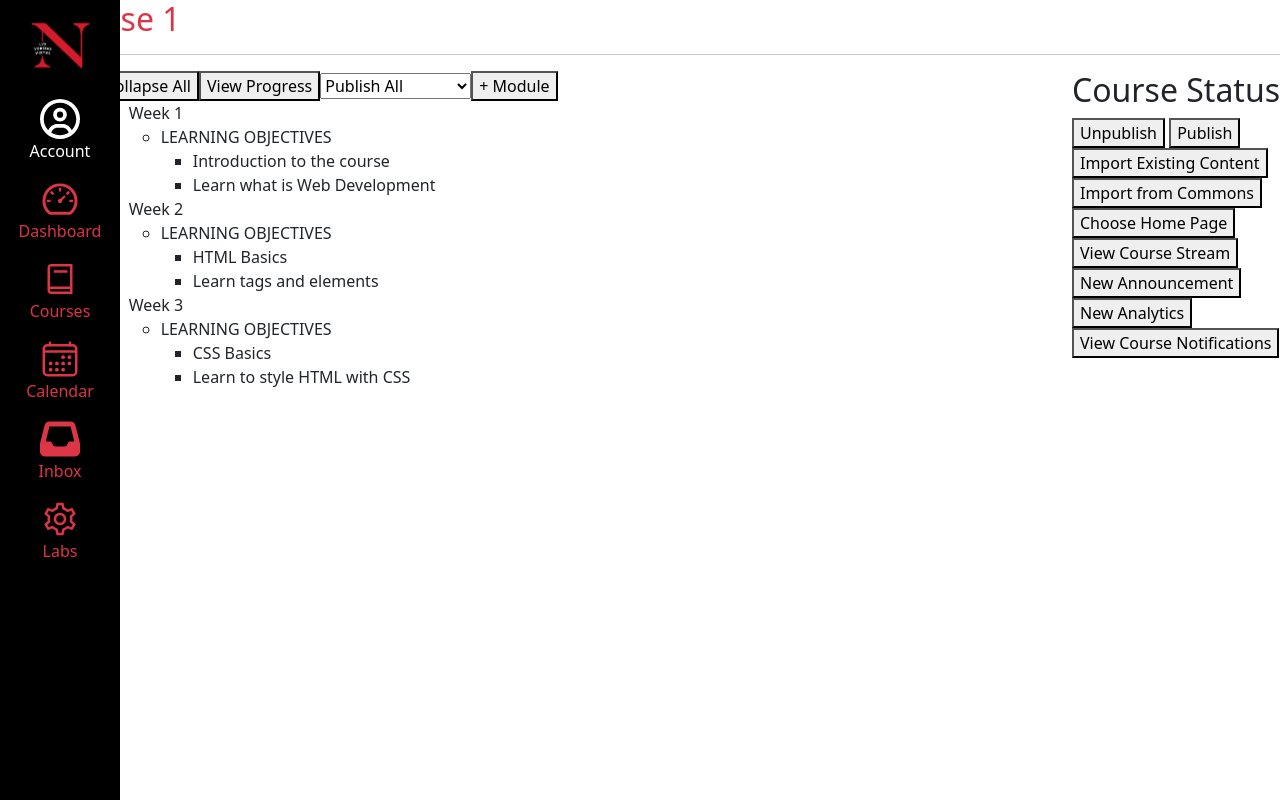
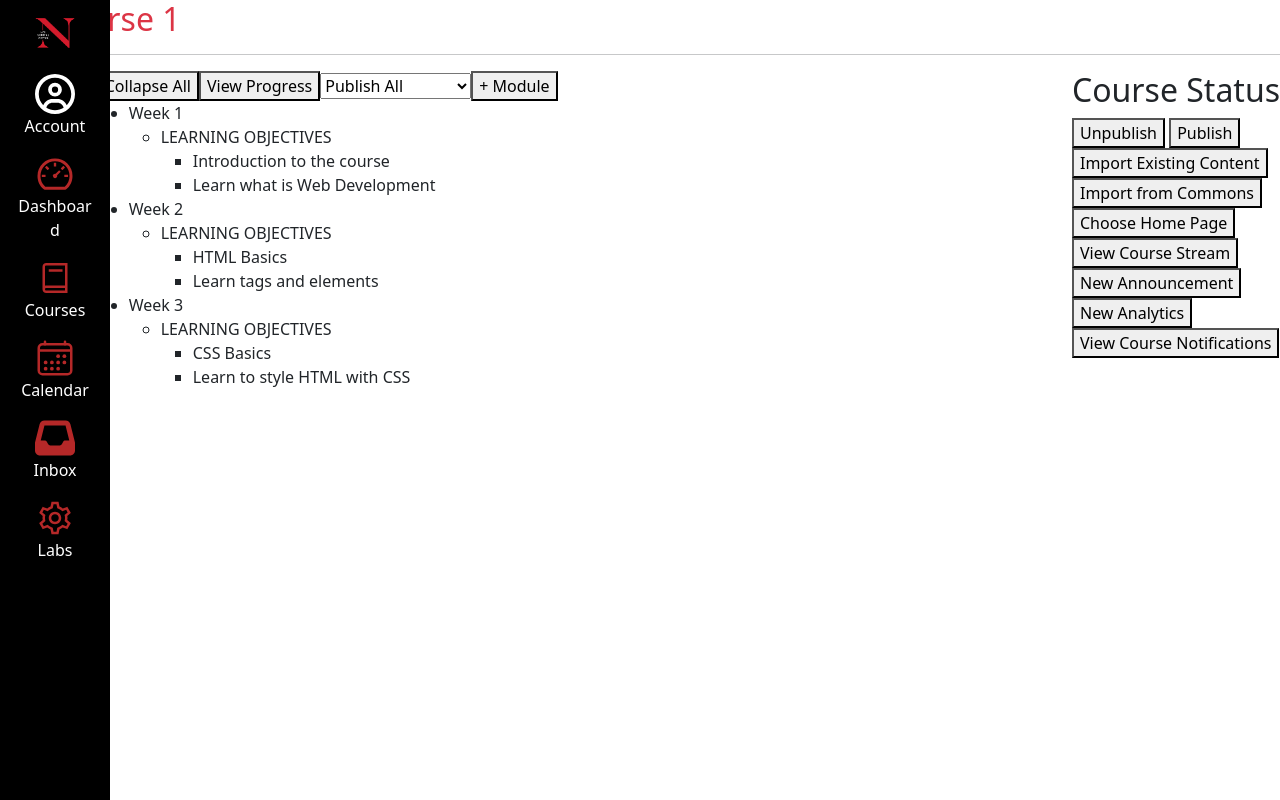
Before and after one commit to LuckyRandomness/kambaz-next-js, a Next.js app: page /courses/1/home in a window 1280 px wide. Built offline with nearby package versions, Linux system fonts and the light colour scheme.

Commit message:
Got sidebar to as small as possible, but still noticeably bigger than Canvas. How to make font size smaller???

```diff
--- a/app/(kambaz)/Navigation.tsx
+++ b/app/(kambaz)/Navigation.tsx
@@ -1,58 +1,62 @@
+'use client'
 import { AiOutlineDashboard } from "react-icons/ai";
 import { IoCalendarOutline } from "react-icons/io5";
 import { LiaBookSolid, LiaCogSolid } from "react-icons/lia";
 import { FaInbox, FaRegCircleUser } from "react-icons/fa6";
 import { ListGroup, ListGroupItem } from "react-bootstrap";
+import { IconContext } from "react-icons";
 import Link from "next/link";
 export default function KambazNavigation() {
     return (
-        <ListGroup className="rounded-0 position-fixed bottom-0 top-0 d-none d-md-block bg-black z-2" style={{ width: 120 }}
+        <ListGroup className="rounded-0 position-fixed bottom-0 top-0 d-none d-md-block bg-black z-2" style={{ width: 110 }}
         id="wd-kambaz-navigation">
-            <ListGroupItem className="bg-black border-0 text-center" as="a" href="https://www.northeastern.edu/" id="wd-neu-link" target="_blank">
-                <img src="/images/NEU.png" width="75px" alt="Northeastern University"/>
+            <ListGroupItem action active className="bg-black border-0 text-center" as="a" href="https://www.northeastern.edu/" id="wd-neu-link" target="_blank">
+                <img src="/images/NEU.png" width="50px" alt="Northeastern University"/>
             </ListGroupItem>
-            <ListGroupItem className="border-0 bg-black text-center">
-                <Link href="/account" id="wd-account-link" className="text-white text-decoration-none">
+            <ListGroupItem className="border-0 bg-black text-center text-break">
+                <Link href="/account" id="wd-account-link" className="text-white text-decoration-none text-start" >
                 <FaRegCircleUser className="fs-1 text-white" />
                 <br />
                 Account
                 </Link>
             </ListGroupItem>
-            <ListGroupItem className="border-0 bg-black text-center">
-                <Link href="/dashboard" id="wd-dashboard-link" className="link-danger text-decoration-none">
+            <IconContext.Provider value={{ color:"rgb(181, 40, 40)" }}>
+                <ListGroupItem className="border-0 bg-black text-center text-break">
+                    <Link href="/dashboard" id="wd-dashboard-link" className="text-white text-decoration-none text-sta">
                             <AiOutlineDashboard className="fs-1" />
                         <br />
                         Dashboard
                     </Link>
                 </ListGroupItem>
-            <ListGroupItem className="border-0 bg-black text-center">
-                <Link href="/dashboard" id="wd-course-link" className="link-danger text-decoration-none">
+                <ListGroupItem className="border-0 bg-black text-center text-break">
+                    <Link href="/dashboard" id="wd-course-link" className="text-white text-decoration-none">
                         <LiaBookSolid className="fs-1" />
                         <br />
                         Courses
                     </Link>
                 </ListGroupItem>
-            <ListGroupItem className="border-0 bg-black text-center">
-                <Link href="/calendar" id="wd-calendar-link" className="link-danger text-decoration-none text-red">
+                <ListGroupItem className="border-0 bg-black text-center text-break">
+                    <Link href="/calendar" id="wd-calendar-link" className="text-white text-decoration-none text-red">
                         <IoCalendarOutline className="fs-1" />
                         <br />
                         Calendar
                     </Link>
                 </ListGroupItem>
-            <ListGroupItem className="border-0 bg-black text-center">
-                <Link href="/inbox" id="wd-inbox-link" className="link-danger text-decoration-none">
+                <ListGroupItem className="border-0 bg-black text-center text-break">
+                    <Link href="/inbox" id="wd-inbox-link" className="text-white text-decoration-none">
                         <FaInbox className="fs-1" />
                         <br />
                         Inbox
                     </Link>
                 </ListGroupItem>
-            <ListGroupItem className="border-0 bg-black text-center">
-                <Link href="/labs" id="wd-labs-link" className="link-danger text-decoration-none">
+                <ListGroupItem className="border-0 bg-black text-center text-break">
+                    <Link href="/labs" id="wd-labs-link" className="text-white text-decoration-none">
                         <LiaCogSolid className="fs-1" />
                         <br />
                         Labs
                     </Link>
                 </ListGroupItem>
+            </IconContext.Provider>
         </ListGroup>
     );
 }
--- a/app/(kambaz)/index.css
+++ /dev/null
@@ -1,3 +0,0 @@
-.red-react-icons{
-    color: red;
-}
```
Lines whose indentation alone changed are shown as unchanged.
